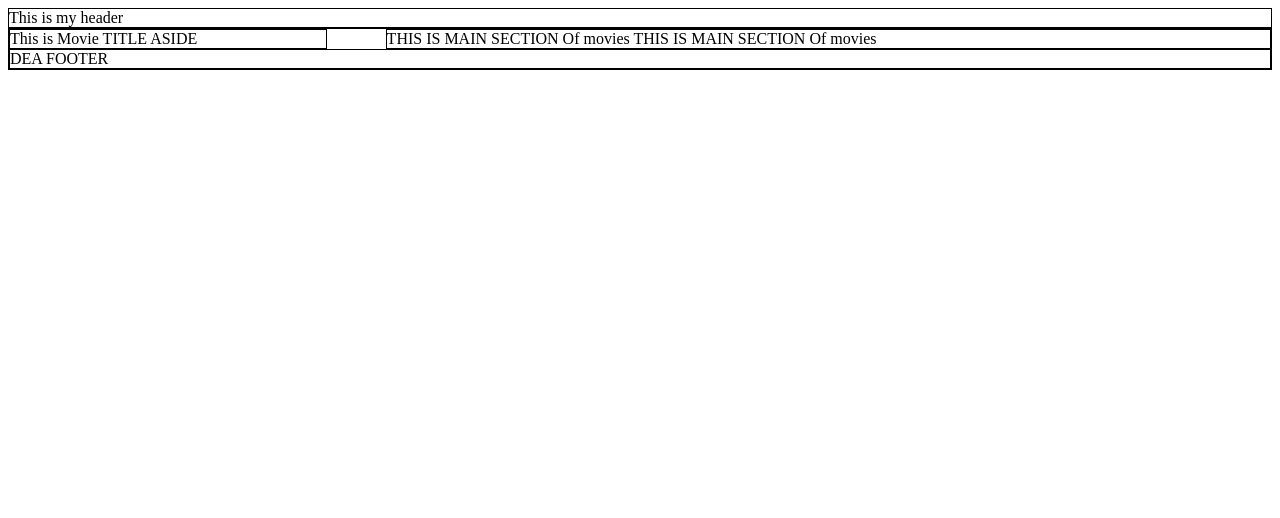
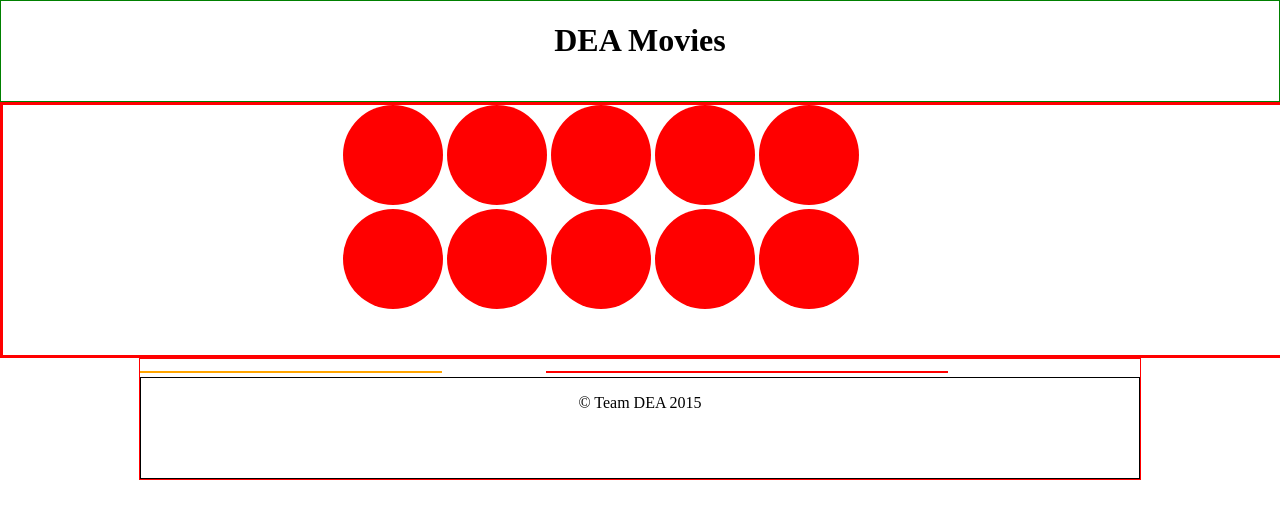
Before and after one commit to davisliu300/DEA_hackathon, a plain HTML site: page DEA_hackMovie.html in a window 1280 px wide. Drawn offline with Linux system fonts and the light colour scheme.

```diff
--- a/DEA_hackMovie.html
+++ b/DEA_hackMovie.html
@@ -1,31 +1,50 @@
 <!DOCTYPE HTML>
 
 <html>
-<head> <title> DEA^2 Movie List</title>
+<head> <title> DEA^2 Movie divst</title>
 <link rel = "stylesheet" href = "css/dea.css">
+<link rel = "stylesheet" href = "css/responsive.css">
 </head>
+
 <body>
 
-<div class = "container">
+	<div class = "container">
 
-<header>
-This is my header
-</header>
-<main>
-	<section>
+	<header><h1>DEA Movies</h1></header>
+	<div class="circle_container">
+		<div class="new_row">
+			<div class="circles" id="action"></div>
+			<div class="circles" id="animation"></div>
+			<div class="circles" id="comedy"></div>
+			<div class="circles" id="thriller"></div>
+			<div class="circles" id="romance"></div>
+		</div>
+		<div class="new_row">
+			<div class="circles" id="action"></div>
+			<div class="circles" id="animation"></div>
+			<div class="circles" id="comedy"></div>
+			<div class="circles" id="thriller"></div>
+			<div class="circles" id="romance"></div>
+		</div>
+	</div>
 
-	THIS IS MAIN SECTION Of movies
-	THIS IS MAIN SECTION Of movies
+	</div>
 
-	</section>
-	<aside>
-	 This is Movie TITLE ASIDE
-	</aside>
+	<div class="body_container">
+		<aside>
 
-<footer>
-DEA FOOTER
-</footer>
-</main>
+
+		</aside>
+
+		<section>
+
+		</section>
+		<footer>
+			<p>&copy; Team DEA 2015</p>
+		</footer>
+	</div>
+
+
 
 </div>
 
--- /dev/null
+++ b/css/dea - Copy.css
@@ -0,0 +1,44 @@
+body{
+
+}
+
+header{
+	border: 1px solid black;
+
+}
+
+main{
+	border: 1px solid black;
+	height: auto;
+}
+
+section{
+	border: 1px solid black;
+	width: 70%;
+	float: right;
+
+}
+
+aside{
+	border: 1px solid black;
+	width: 25%;
+	float: left;
+}
+footer{
+	border: 1px solid black;
+	width: auto;
+	clear: both;
+
+}
+
+.protoMovieTitleRed{
+	color: red;
+}
+
+.protoMovieTitleBlack{
+	color: black;
+}
+
+.protoMovieTitleGreen{
+	color: green;
+}
--- a/css/dea.css
+++ b/css/dea.css
@@ -1,32 +1,62 @@
 body{
-
+	width: 100%;
+	height: 100%;
+	margin: 0 auto;
 }
 
 header{
-	border: 1px solid black;
+	border: 1px solid green;
+	height: 100px;
+	width: auto;
+	text-align: center;
+}
+
+.circle_container{
+	width: 100%;
+	height:250px;
+	border:3px solid red;
+	margin: 0 auto;
+}
+.new_row {
+	width: 600px;
+	margin: 0 auto;
+}
+.circles{
+	width: 100px;
+	height: 100px;
+	background: red;
+	-moz-border-radius: 50px;
+	-webkit-border-radius: 50px;
+	border-radius: 50px;
+	display:inline-block;
+}
+.body_container {
+	max-width: 1000px;
+	margin: 0 auto;
+	border: 1px solid yellow;
 
 }
-
-main{
-	border: 1px solid black;
-	height: auto;
+aside {
+	border: 1px solid orange;
+	width: 30%;
+	display: inline-block;
 }
 
-section{
-	border: 1px solid black;
-	width: 70%;
-	float: right;
-
+section {
+	border: 1px solid red;
+	width: 69%;
+	display: inline-block;
 }
 
-aside{
-	border: 1px solid black;
-	width: 25%;
-	float: left;
-}
+
 footer{
 	border: 1px solid black;
+	height: 100px;
 	width: auto;
-	clear: both;
-
+	text-align: center;
 }
+.body_container {
+	height: auto;
+	width: 100%;
+	border: 1px solid red;
+}
--- /dev/null
+++ b/css/responsive.css
@@ -0,0 +1,26 @@
+@media only screen and (min-device-width: 350px) and (max-width: 700px){
+
+	.new_row {
+		margin-top: 8%;
+		margin-left: 2%;
+	}
+
+	.circles {
+		width: 65px;
+		height: 65px;
+		margin-left: 1%;
+
+	}
+
+
+	section {
+		width: 40%;
+	}
+}
+
+@media only screen and (min-device-width: 701px) {
+	section {
+		width: 40%;
+		margin-left: 10%;
+	}
+}
```
Also changed, not shown: DEA_hackMovie - Copy.html (added, +48 -0 lines).
